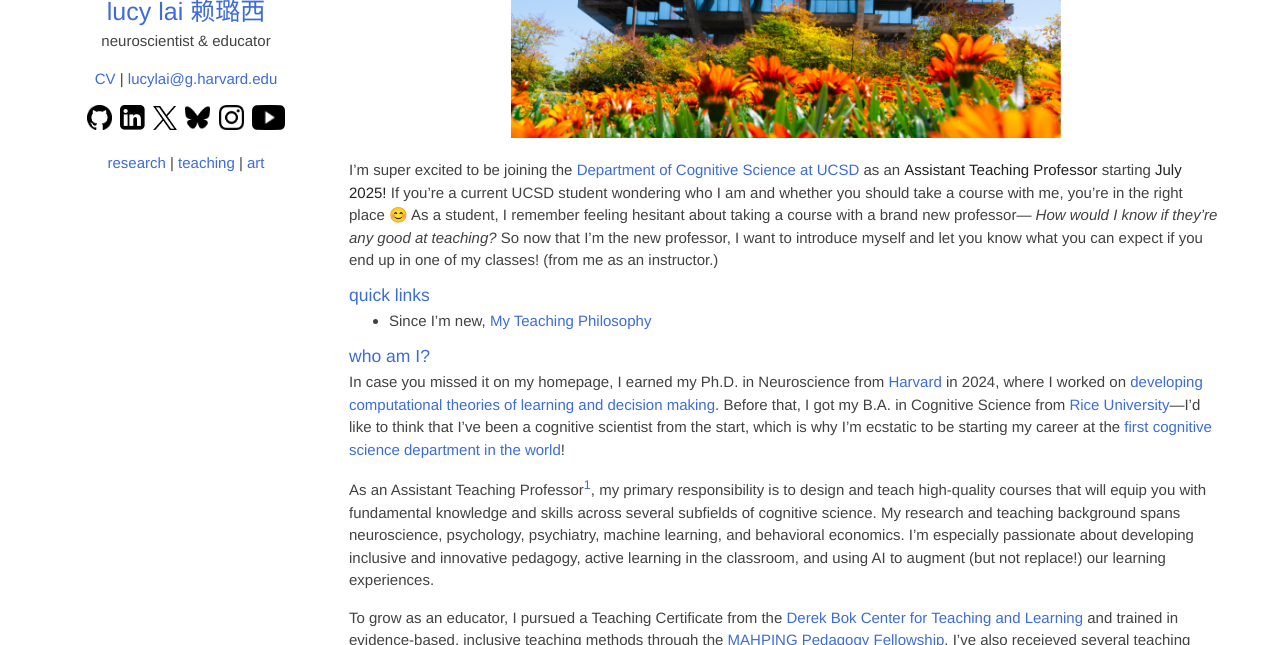
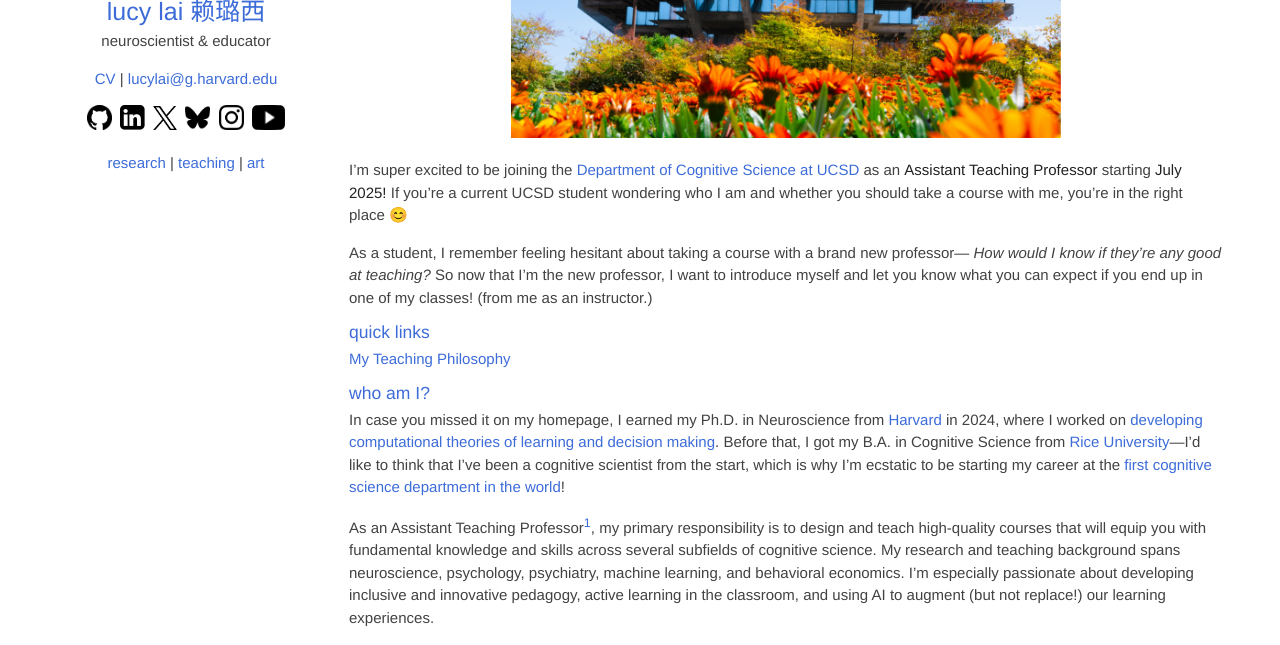
Before and after one commit to lucylai96/lucylai96.github.io, a Jekyll site: the page built from ucsd.md, in a window 1280 px wide and 900 px high, cut to the strip 255-900 px from the top of the window. Built offline with Jekyll 4.4.1, drawn with Linux system fonts in a browser that asks for light colours; our own code applies the rules of GitHub Pages for plain Markdown files.

Commit message:
Update ucsd.md

```diff
--- a/ucsd.md
+++ b/ucsd.md
@@ -4,10 +4,11 @@
 <img src="https://lucylai.com/files/ucsd/geisel.png" alt="geisel library" width="550"/>
 </p>
 
-I’m super excited to be joining the [Department of Cognitive Science at UCSD](https://cogsci.ucsd.edu/) as an **Assistant Teaching Professor** starting **July 2025!** If you’re a current UCSD student wondering who I am and whether you should take a course with me, you’re in the right place 😊 As a student, I remember feeling hesitant about taking a course with a brand new professor--- _How would I know if they’re any good at teaching?_ So now that I’m the new professor, I want to introduce myself and let you know what you can expect if you end up in one of my classes! (from me as an instructor.)
+I’m super excited to be joining the [Department of Cognitive Science at UCSD](https://cogsci.ucsd.edu/) as an **Assistant Teaching Professor** starting **July 2025!** If you’re a current UCSD student wondering who I am and whether you should take a course with me, you’re in the right place 😊
+
+As a student, I remember feeling hesitant about taking a course with a brand new professor--- _How would I know if they’re any good at teaching?_ So now that I’m the new professor, I want to introduce myself and let you know what you can expect if you end up in one of my classes! (from me as an instructor.)
 
 ### quick links
-- Since I'm new,
 [My Teaching Philosophy](https://lucylai.com/files/ucsd/lai_teaching_statement.pdf)
 
 ### who am I?
```
